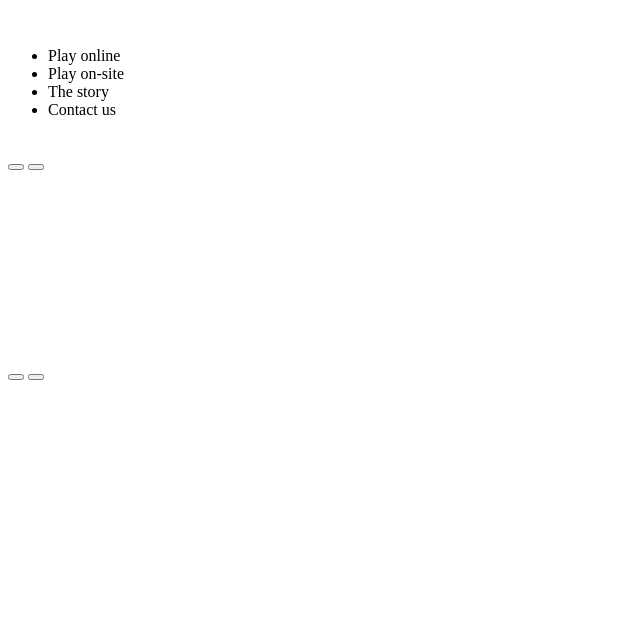
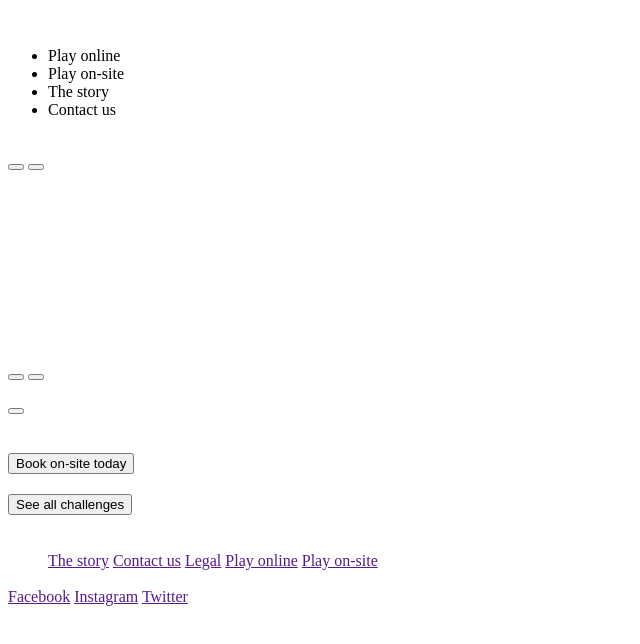
Before and after one commit to Weeezzt/escape-room-the-one, a plain HTML site: page index.html in a window 1280 px wide. Shown: the whole page, without its empty margins (0-640 px from the left). Drawn offline with Linux system fonts and the light colour scheme.

Commit message:
pretty much finished with html structure

```diff
--- a/index.html
+++ b/index.html
@@ -21,6 +21,7 @@
             <li class="list_element">Contact us</li>
         </ul>
     </header>
+
     <div class="container_1">
         <img src="" alt="" class="img_container_1">
         <div class="container_1_buttons">
@@ -67,7 +68,47 @@
             <button class="button_online"></button>
             <button class="button_on-site"></button>
         </div>
+        <div class="dark_container">
+            <p class="p_dark_container"></p>
+            <button class="dark_container"></button>
+        </div>
+        <div class="container_2">
+            <img src="" alt="" class="img_container_2">
+            <div class="right_container_2">
+                <h2 class="h2_container_2"></h2>
+                <p class="p_container_2"></p>
+                <button class="button_container_2">Book on-site today</button>
+            </div>
+            <div class="left_container_2">
+                <h2 class="h2_container_2"></h2>
+                <p class="p_container_2"></p>
+                <button class="button_container_2">See all challenges</button>
+            </div>
+            <img src="" alt="" class="img_container_2">
+        </div>
+    </div>
 
-    </div>
+    <footer class="footer">
+        <div class="text_footer">
+            <h3 class="h3_footer"></h3>
+            <p class="p_footer"></p>
+        </div>
+        <div class="text_footer">
+            <h3 class="h3_footer"></h3>
+            <ul class="nav_footer">
+                <a href="" class="a_footer">The story</a>
+                <a href="" class="a_footer">Contact us</a>
+                <a href="" class="a_footer">Legal</a>
+                <a href="" class="a_footer online">Play online</a>
+                <a href="" class="a_footer">Play on-site</a>
+            </ul>
+        </div>
+        <div class="text_footer">
+            <h3 class="h3_footer"></h3>
+            <a href="" class="a_footer">Facebook</a>
+            <a href="" class="a_footer">Instagram</a>
+            <a href="" class="a_footer">Twitter</a>
+        </div>
+    </footer>
 </body>
 </html>
```
